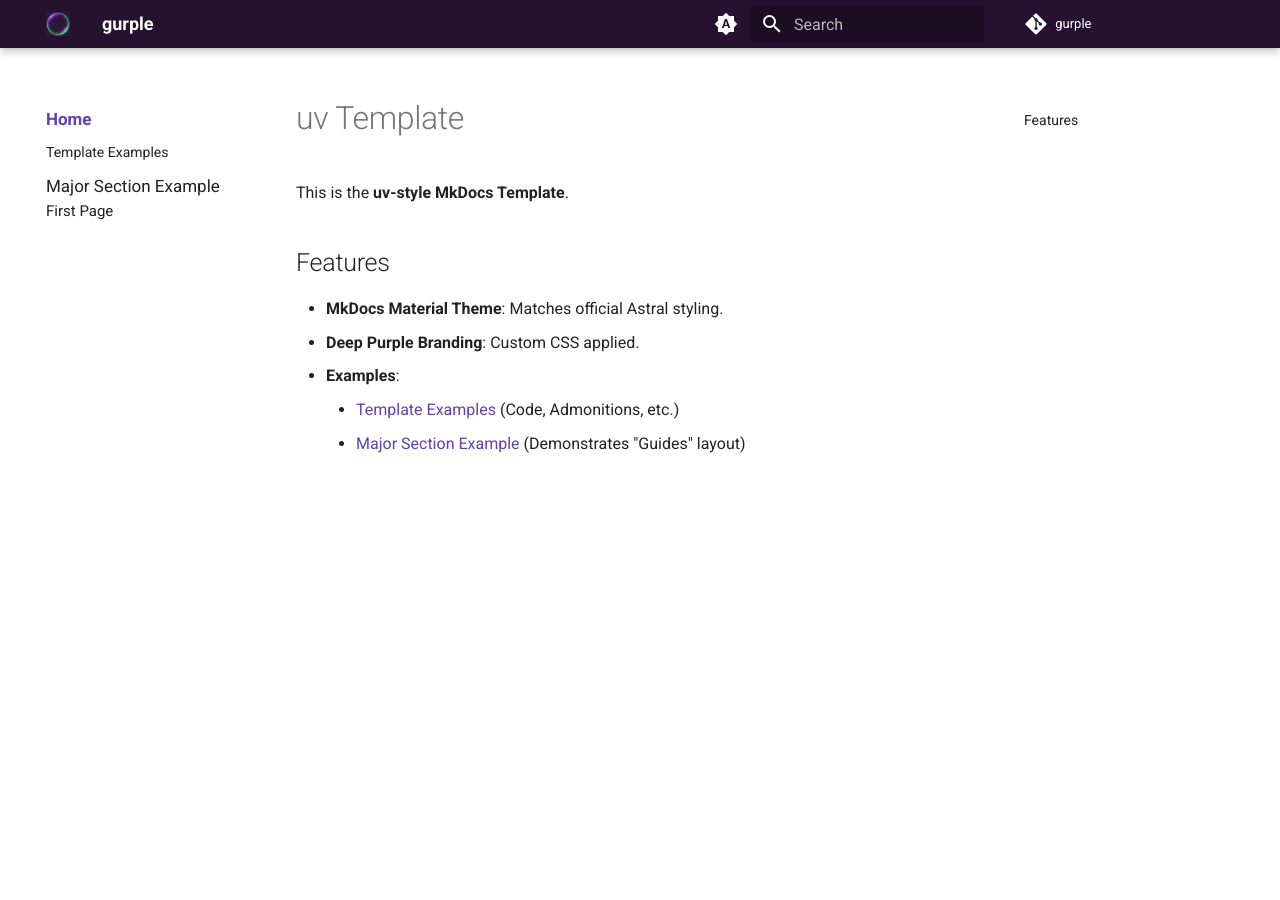
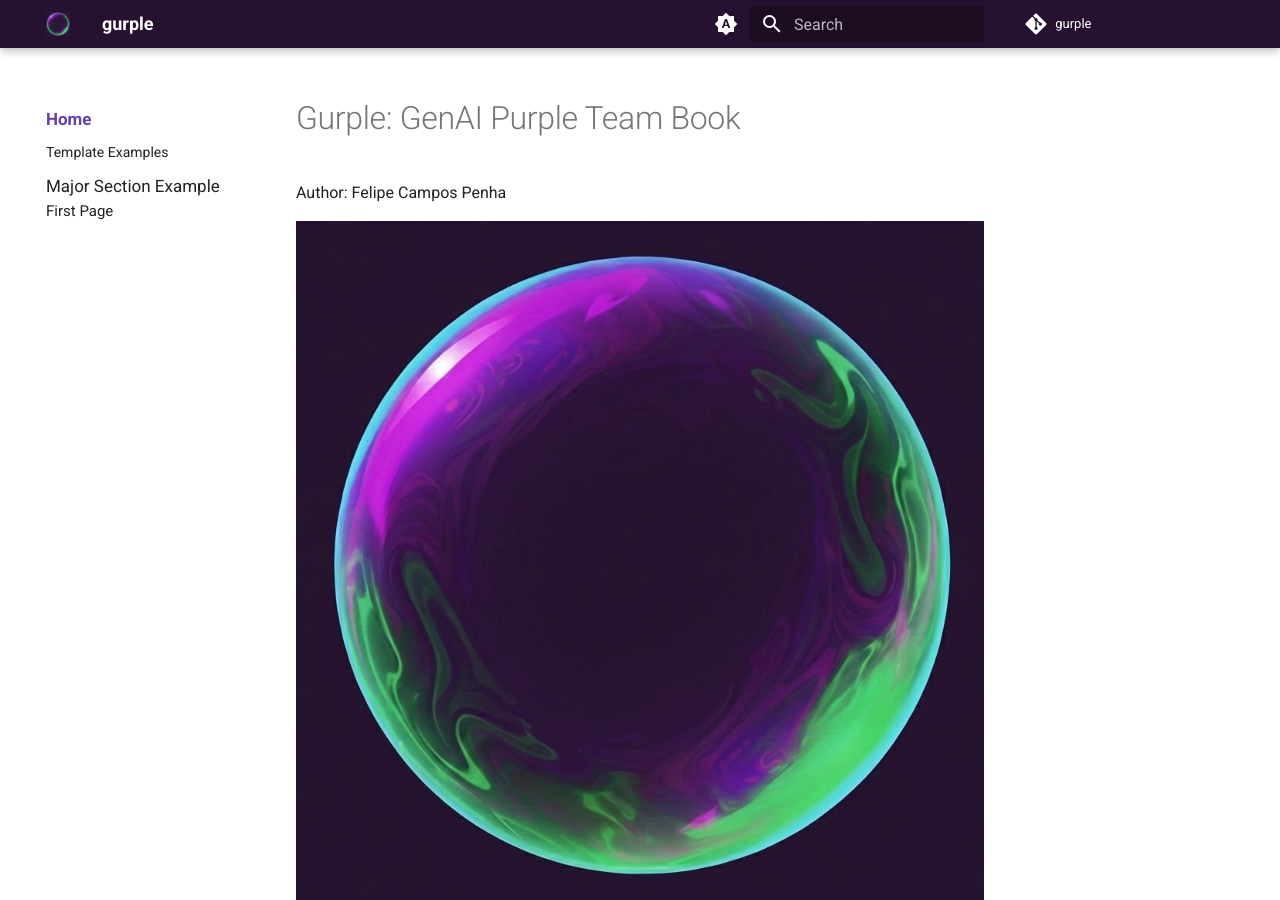
Before and after one commit to felipepenha/gurple, an MkDocs documentation site: the page built from docs/index.md, in a window 1280 px wide and 900 px high. Built offline with MkDocs 1.6.1 and Material for MkDocs 9.7.7, drawn with Linux system fonts in a browser that asks for light colours; comment, search, counter and statistics services are not loaded; some of the changed text lies outside the part shown.

Commit message:
fix: author name.

```diff
--- a/docs/index.md
+++ b/docs/index.md
@@ -1,11 +1,5 @@
-# uv Template
+# Gurple: GenAI Purple Team Book
 
-This is the **uv-style MkDocs Template**.
+Author: Felipe Campos Penha
 
-## Features
-
-- **MkDocs Material Theme**: Matches official Astral styling.
-- **Deep Purple Branding**: Custom CSS applied.
-- **Examples**:
-    - [Template Examples](template_examples.md) (Code, Admonitions, etc.)
-    - [Major Section Example](major_section_example/index.md) (Demonstrates "Guides" layout)
+![Logo](assets/logo_dark.jpeg)
--- a/mkdocs.yml
+++ b/mkdocs.yml
@@ -42,12 +42,12 @@ theme:
   custom_dir: docs/.overrides
 repo_url: https://github.com/felipepenha/gurple
 repo_name: gurple
-site_author: Felipe Penha
+site_author: Felipe Campos Penha
 site_url: https://felipepenha.github.io/gurple/
 site_dir: site
 site_description: Documentation for Gurple.
 copyright: >
-  Copyright &copy; 2024 Felipe Penha.
+  Copyright &copy; 2024 Felipe Campos Penha.
   Licensed under <a href="https://creativecommons.org/licenses/by-nc-nd/4.0/" target="_blank" rel="license noopener">CC BY-NC-ND 4.0</a>.
 markdown_extensions:
   - admonition
```
